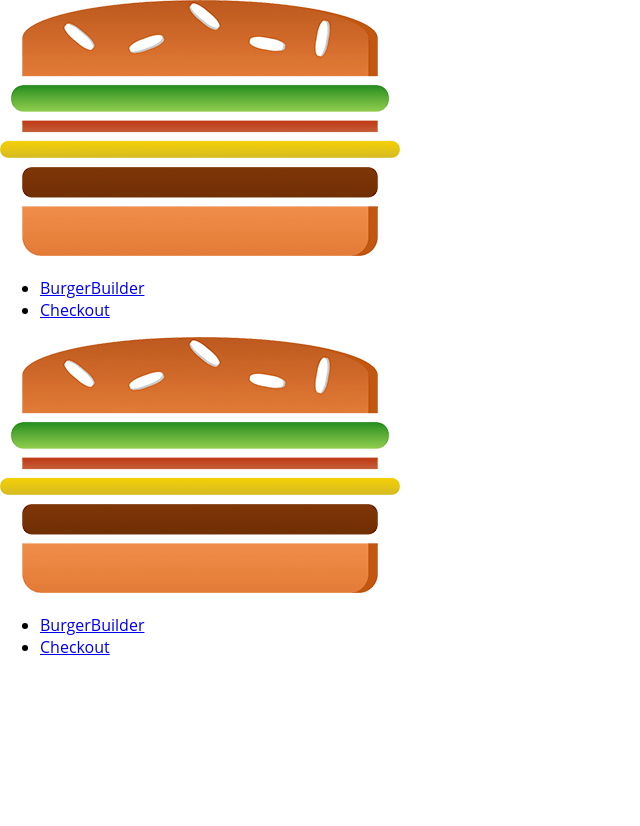
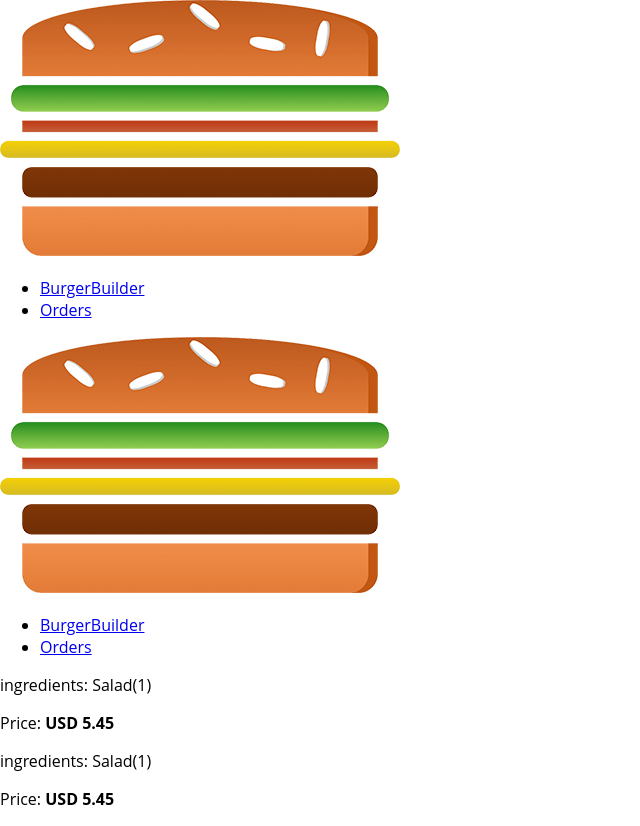
Before and after one commit to Abobos/Burger-Builder, a React app: page /orders in a window 1280 px wide. Shown: the whole page, without its empty margins (0-640 px from the left). Before the commit the page ends 800 px from the top, so only its background shows below. Built offline with nearby package versions, Linux system fonts and the light colour scheme.

Commit message:
Create Orders

```diff
--- a/src/App.js
+++ b/src/App.js
@@ -1,16 +1,17 @@
 import Layout from "../src/hoc/Layout/Layout";
 import BurgerBuilder from "./containers/BurgerBuilder/BurgerBuilder";
 import Checkout from "./containers/Checkout/Checkout";
+import Orders from "./containers/Orders/Orders";
 
 import { Route, Switch } from "react-router-dom";
-
 function App() {
   return (
     <div className="App">
       <Layout>
         <Switch>
+          <Route path="/checkout" component={Checkout} />
+          <Route path="/orders" component={Orders} />
           <Route path="/" exact component={BurgerBuilder} />
-          <Route path="/checkout" component={Checkout} />
         </Switch>
       </Layout>
     </div>
--- a/src/components/Navigation/NavigationItem/NavigationItem.js
+++ b/src/components/Navigation/NavigationItem/NavigationItem.js
@@ -1,12 +1,17 @@
 import React from "react";
+import { NavLink } from "react-router-dom";
 
 import classes from "./NavigationItem.css";
 
 const navigationItem = (props) => (
   <li className={classes.NavigationItem}>
-    <a href={props.link} className={props.active ? classes.active : null}>
+    <NavLink
+      to={props.link}
+      exact={props.exact}
+      activeClassName={classes.active}
+    >
       {props.children}
-    </a>
+    </NavLink>
   </li>
 );
 
--- a/src/components/Navigation/NavigationItems/Navigationitems.js
+++ b/src/components/Navigation/NavigationItems/Navigationitems.js
@@ -5,10 +5,10 @@ import classes from "./NavigationItems.css";
 
 const navigationItems = () => (
   <ul className={classes.NavigationItems}>
-    <NavigationItem link="/" active>
+    <NavigationItem link="/" exact>
       BurgerBuilder
     </NavigationItem>
-    <NavigationItem link="/">Checkout</NavigationItem>
+    <NavigationItem link="/orders">Orders</NavigationItem>
   </ul>
 );
 
--- /dev/null
+++ b/src/components/Order/Order.css
@@ -0,0 +1,8 @@
+.Order {
+  width: 100%;
+  border: 2px solid #eee;
+  box-shadow: 0 2px 3px #ccc;
+  padding: 10px;
+  margin: 10px auto;
+  box-sizing: border-box;
+}
--- /dev/null
+++ b/src/components/Order/Order.js
@@ -0,0 +1,14 @@
+import React from "react";
+import classes from "./Order.css";
+const order = () => {
+  return (
+    <div className={classes.Order}>
+      <p>ingredients: Salad(1)</p>
+      <p>
+        Price: <strong>USD 5.45</strong>
+      </p>
+    </div>
+  );
+};
+
+export default order;
--- a/src/containers/BurgerBuilder/BurgerBuilder.js
+++ b/src/containers/BurgerBuilder/BurgerBuilder.js
@@ -76,29 +76,29 @@ class BurgerBuilder extends Component {
   };
 
   continuePurchase = async () => {
-    this.setState({ loading: true });
+    // this.setState({ loading: true });
 
-    const newOrder = {
-      ingredients: { ...this.state.ingredients },
-      price: this.state.totalPrice,
-      customer: {
-        name: "Blessing Makaraba",
-        address: {
-          street: "10 Ojodu Berger",
-          zipCode: "+234",
-          country: "Nigeia",
-        },
-        email: "blessingmakaraba@gmail.com",
-      },
+    // const newOrder = {
+    //   ingredients: { ...this.state.ingredients },
+    //   price: this.state.totalPrice,
+    //   customer: {
+    //     name: "Blessing Makaraba",
+    //     address: {
+    //       street: "10 Ojodu Berger",
+    //       zipCode: "+234",
+    //       country: "Nigeia",
+    //     },
+    //     email: "blessingmakaraba@gmail.com",
+    //   },
 
-      deliveryMethod: "fastest",
-    };
+    //   deliveryMethod: "fastest",
+    // };
 
-    const response = await axios.post("/orders.json", newOrder);
+    // const response = await axios.post("/orders.json", newOrder);
 
-    console.log({ response });
+    // console.log({ response });
 
-    this.setState({ loading: false, purchasing: false });
+    // this.setState({ loading: false, purchasing: false });
 
     const queryParams = [];
 
@@ -109,6 +109,12 @@ class BurgerBuilder extends Component {
         )}`
       );
     });
+
+    queryParams.push(
+      `${encodeURIComponent("price")}=${encodeURIComponent(
+        this.state.totalPrice
+      )}`
+    );
 
     const queryString = queryParams.join("&");
 
--- a/src/containers/Checkout/Checkout.js
+++ b/src/containers/Checkout/Checkout.js
@@ -6,19 +6,23 @@ import ContactData from "./ContactData/ContactData";
 
 class Checkout extends Component {
   state = {
-    ingredients: { salad: 0, meat: 0, cheese: 0, bacon: 0 },
+    ingredients: null,
+    totalPrice: 0,
   };
 
-  componentDidMount() {
+  componentWillMount() {
     const query = new URLSearchParams(this.props.location.search);
-
     const updatedIngredients = {};
 
+    let price = 0;
+
     for (const [ingredient, quantity] of query.entries()) {
-      updatedIngredients[ingredient] = +quantity;
+      if (ingredient === "price") {
+        price = +quantity;
+      } else updatedIngredients[ingredient] = +quantity;
     }
 
-    this.setState({ ingredients: updatedIngredients });
+    this.setState({ ingredients: updatedIngredients, totalPrice: price });
   }
 
   checkoutCancelledHandler = () => {
@@ -30,6 +34,7 @@ class Checkout extends Component {
   };
 
   render() {
+    console.log(this.state);
     return (
       <div>
         <CheckoutSummary
@@ -39,7 +44,13 @@ class Checkout extends Component {
         />
         <Route
           path={`${this.props.match.url}/contact-data`}
-          component={ContactData}
+          render={(props) => (
+            <ContactData
+              ingredients={this.state.ingredients}
+              price={this.state.totalPrice.toFixed(2)}
+              {...props}
+            />
+          )}
         />
       </div>
     );
--- a/src/containers/Checkout/ContactData/ContactData.js
+++ b/src/containers/Checkout/ContactData/ContactData.js
@@ -1,8 +1,10 @@
 import React, { Component } from "react";
 
 import classes from "./ContactData.css";
+import Button from "../../../components/UI/Button/Button";
 
-import Button from "../../../components/UI/Button/Button";
+import axios from "../../../axios-orders";
+import Spinner from "../../../components/UI/Spinner/Spinner";
 
 class ContactData extends Component {
   state = {
@@ -12,12 +14,40 @@ class ContactData extends Component {
       street: "",
       postalCode: "",
     },
+    loading: false,
+  };
+
+  orderHandler = async (event) => {
+    event.preventDefault();
+
+    this.setState({ loading: true });
+
+    const newOrder = {
+      ingredients: { ...this.props.ingredients },
+      price: +this.props.price,
+      customer: {
+        name: "Blessing Makaraba",
+        address: {
+          street: "10 Ojodu Berger",
+          zipCode: "+234",
+          country: "Nigeia",
+        },
+        email: "blessingmakaraba@gmail.com",
+      },
+
+      deliveryMethod: "fastest",
+    };
+
+    const response = await axios.post("/orders.json", newOrder);
+    this.setState({ loading: false });
+
+    console.log({ response });
+
+    this.props.history.push("/");
   };
 
   render() {
-    return (
-      <div className={classes.ContactData}>
-        <h4>Enter your contact data</h4>
+    let form = (
       <form>
         <input
           className={classes.Input}
@@ -25,18 +55,21 @@ class ContactData extends Component {
           name="name"
           placeholder="Your name"
         />
+
         <input
           className={classes.Input}
           type="text"
           name="email"
           placeholder="Your email"
         />
+
         <input
           className={classes.Input}
           type="text"
           name="street"
           placeholder="Street"
         />
+
         <input
           className={classes.Input}
           type="text"
@@ -44,8 +77,18 @@ class ContactData extends Component {
           placeholder="Postal Code"
         />
 
-          <Button btnType="Success">ORDER</Button>
+        <Button btnType="Success" clicked={this.orderHandler}>
+          ORDER
+        </Button>
       </form>
+    );
+    if (this.state.loading) {
+      form = <Spinner />;
+    }
+    return (
+      <div className={classes.ContactData}>
+        <h4>Enter your contact data</h4>
+        {form}
       </div>
     );
   }
--- /dev/null
+++ b/src/containers/Orders/Orders.js
@@ -0,0 +1,15 @@
+import React, { Component } from "react";
+import Order from "../../components/Order/Order";
+
+class Orders extends Component {
+  render() {
+    return (
+      <div>
+        <Order />
+        <Order />
+      </div>
+    );
+  }
+}
+
+export default Orders;
--- a/src/hoc/WithErrorHandler/WithErrorHandler.js
+++ b/src/hoc/WithErrorHandler/WithErrorHandler.js
@@ -9,7 +9,6 @@ const withErrorHandler = (WrappedComponent, axios) => {
     };
 
     componentWillMount() {
-      console.log("I'm here");
       this.reqInterceptor = axios.interceptors.request.use((req) => {
         this.setState({ error: null });
         return req;
```
Lines whose indentation alone changed are shown as unchanged.
